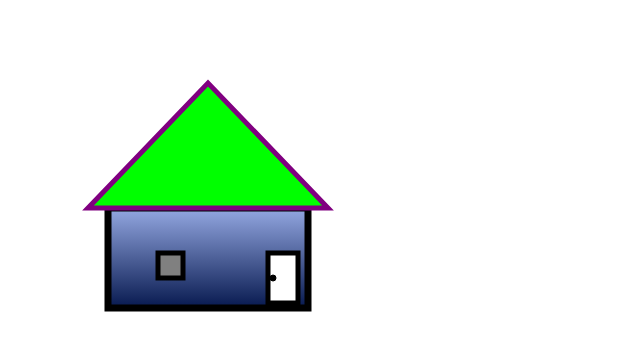
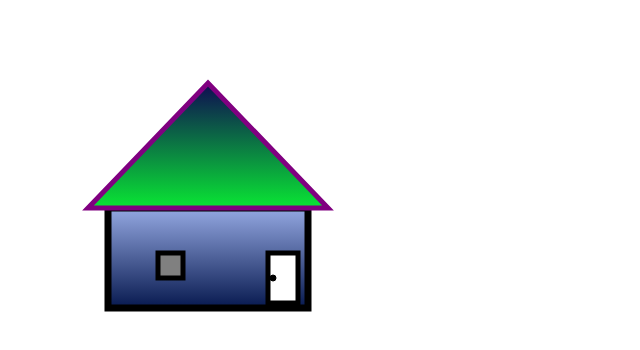
Before and after one commit to nivanda/SVG-House, a plain HTML site: page index.html in a window 1280 px wide. Shown: the whole page, without its empty margins (0-640 px from the left). Drawn offline with Linux system fonts and the light colour scheme.

Commit message:
Finished work

```diff
--- a/index.html
+++ b/index.html
@@ -13,9 +13,16 @@
                     <stop offset="0%"   stop-color="#94a8e2" stop-opacity="1"/>
                     <stop offset="100%" stop-color="#07194f" stop-opacity="1"/>
                 </linearGradient>
+                <linearGradient id="gradient2"
+                                x1="0%" y1="0%"
+                                x2="0%" y2="100%"
+                                spreadMethod="pad">
+                    <stop offset="0%"   stop-color="#0e0b52" stop-opacity="1"/>
+                    <stop offset="100%" stop-color="#09e634" stop-opacity="1"/>
+                </linearGradient>
             </defs>
             <rect x="100" y="200" width="200" height="100" style="fill:url(#gradient1);stroke-width:7;stroke:rgb(0,0,0)" />
-            <polygon points="80,200 320,200 200,75" style="fill:lime;stroke:purple;stroke-width:5;fill-rule:evenodd;" />
+            <polygon points="80,200 320,200 200,75" style="fill:url(#gradient2);stroke:purple;stroke-width:5;fill-rule:evenodd;" />
             <rect x="260" y="245" width="30" height="50" style="fill:white;stroke:black;stroke-width:5;fill-rule:evenodd;" />
             <circle cx="265" cy="270" r="3" stroke="black" stroke-width="1" fill="black" />
             <rect x="150" y="245" width="25" height="25" style="fill:gray;stroke-width:5;stroke:black" />
```
Lines whose indentation alone changed are shown as unchanged.
